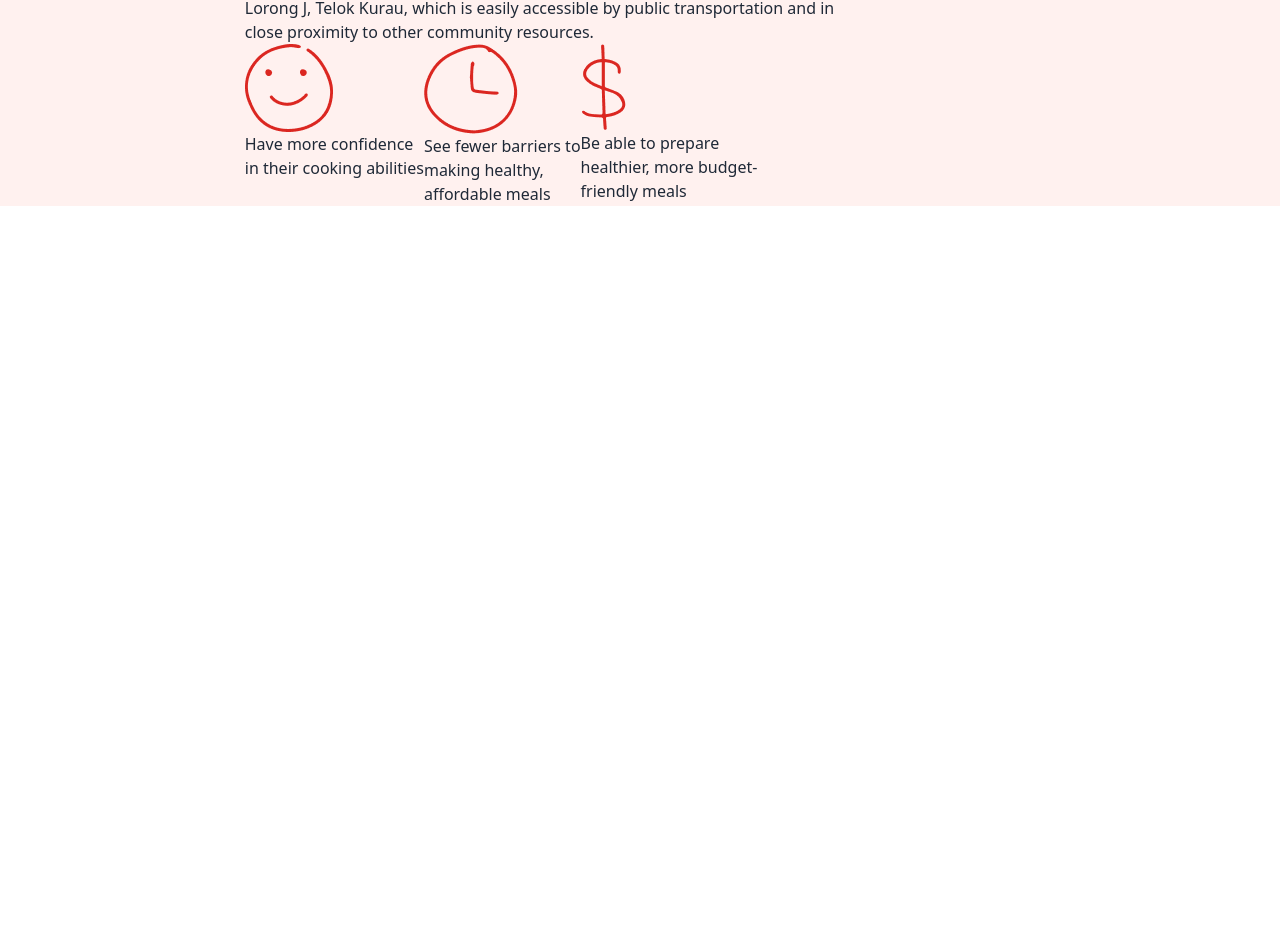
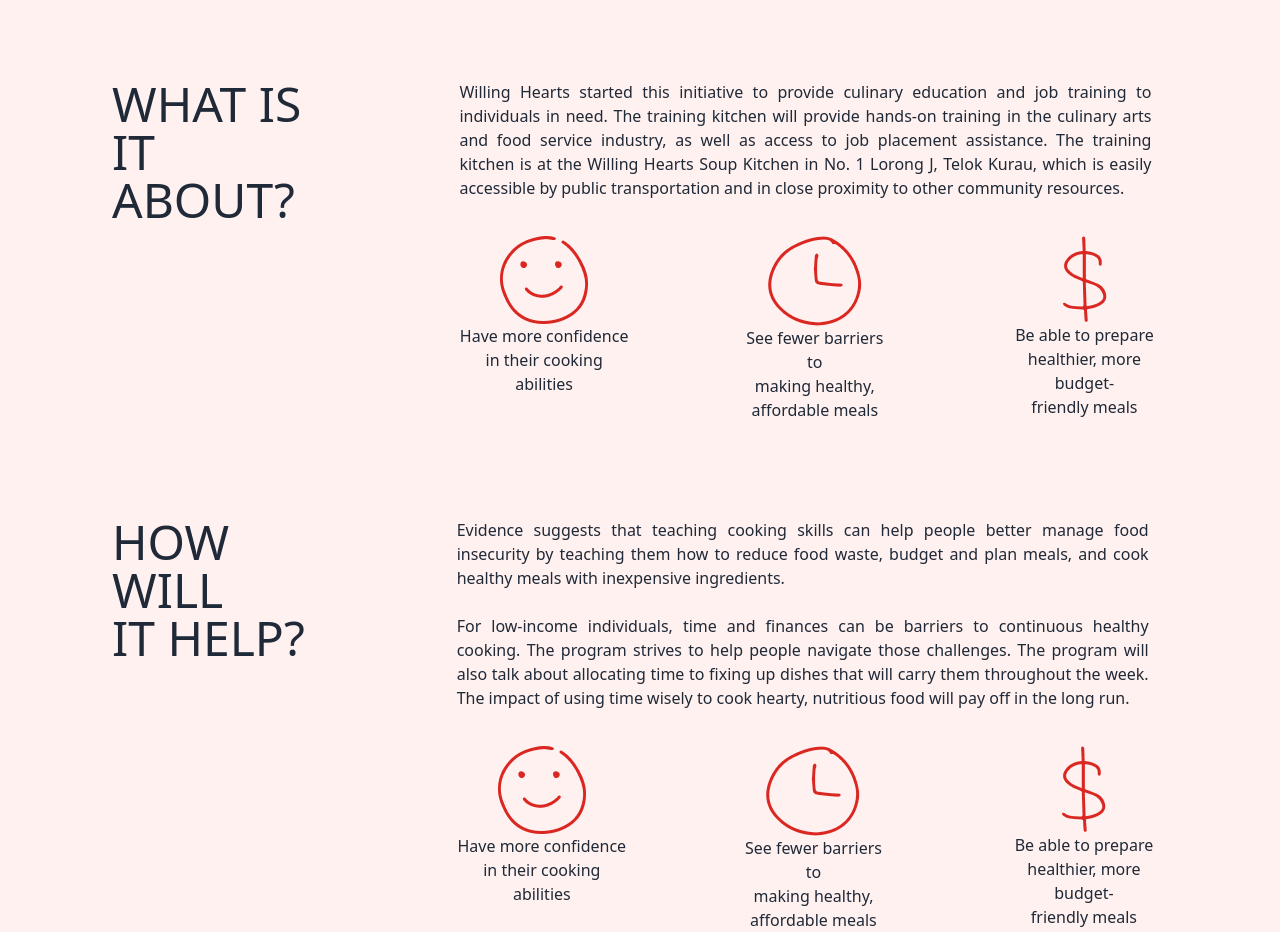
Before and after one commit to Glow-in-the-dark/GA-Project3, a React (Vite) app: page /trainingKitchen in a window 1280 px wide. Shown: the part 716-1648 px from the top of the page. Before the commit the page ends 922 px from the top, so only its background shows below. Built offline with nearby package versions, Linux system fonts and the light colour scheme.

Commit message:
what is it about and how will it help

```diff
--- a/src/comp-kitchen/TrainingKitchen.jsx
+++ b/src/comp-kitchen/TrainingKitchen.jsx
@@ -1,57 +1,134 @@
-import React from 'react';
+import React from "react";
 
 const TrainingKitchen = () => {
   return (
-      <div className="bg-secondary">
+    <div className="bg-secondary px-28">
+      {/* //////////////////////////// TOP ///////////////////////// */}
       <div className="text-center">
-          <h1>PROJECT: TRAINING KITCHEN</h1>
-          <p>
+        <h1 className="mb-7">PROJECT: TRAINING KITCHEN</h1>
+        <p className="">
           Willing Hearts not only want to feed but empower their beneficiaries
           further by teaching <br />
           them how to feed themselves
-            <img src="./kitchenImages/stove.png" alt="" className="" />
+          <img
+            src="./kitchenImages/stove.png"
+            alt=""
+            className="mt-14 mx-auto mb-24 w-[1200px] h-[520px]"
+          />
         </p>
       </div>
-        <div className="flex flex-wrap">
-          <h1 className="">
+      {/* /////////////////////// WHAT IS IT ABOUT? /////////////////////////////// */}
+      <section className="mb-24">
+        <div className="flex justify-center">
+          <h1>
             WHAT IS IT <br /> ABOUT?
           </h1>
-          <div>
-            <p>
+          <div className="ml-28">
+            <p className="mb-9 text-justify w-[692px]">
               Willing Hearts started this initiative to provide culinary
-              education and job training <br /> to individuals in need. The
-              training kitchen will provide hands-on training in the <br />{" "}
-              culinary arts and food service industry, as well as access to job
-              placement <br /> assistance. The training kitchen is at the
-              Willing Hearts Soup Kitchen in No. 1 <br />
-              Lorong J, Telok Kurau, which is easily accessible by public
-              transportation and in <br /> close proximity to other community
+              education and job training to individuals in need. The training
+              kitchen will provide hands-on training in the culinary arts and
+              food service industry, as well as access to job placement
+              assistance. The training kitchen is at the Willing Hearts Soup
+              Kitchen in No. 1 Lorong J, Telok Kurau, which is easily accessible
+              by public transportation and in close proximity to other community
               resources.
             </p>
-            <div className="list-none flex">
+            <ul className="list-none flex justify-center space-x-28">
               <li>
-                <img src="./kitchenImages/smiley.png" alt="" />
-                <p>
+                <img
+                  src="./kitchenImages/smiley.png"
+                  alt=""
+                  className="mx-auto"
+                />
+                <p className="text-center">
                   Have more confidence <br /> in their cooking abilities
                 </p>
               </li>
-              <li>
-                <img src="./kitchenImages/clock.png" alt="" />
-                <p>
+              <li className="">
+                <img
+                  src="./kitchenImages/clock.png"
+                  alt=""
+                  className="mx-auto"
+                />
+                <p className="text-center">
                   See fewer barriers to <br /> making healthy, <br />
                   affordable meals
                 </p>
               </li>
               <li>
-                <img src="./kitchenImages/dollar.png" alt="" />
-                <p>
+                <img
+                  src="./kitchenImages/dollar.png"
+                  alt=""
+                  className="mx-auto"
+                />
+                <p className="text-center">
                   Be able to prepare <br /> healthier, more budget- <br />
                   friendly meals
                 </p>
               </li>
+            </ul>
           </div>
         </div>
+      </section>
+      {/* /////////////////////// HOW WILL IT HELP? /////////////////////////////// */}
+      <section>
+        <div className="flex justify-center">
+          <h1>
+            HOW WILL
+            <br /> IT HELP?
+          </h1>
+          <div className="ml-28">
+            <p className="mb-9 text-justify w-[692px]">
+              Evidence suggests that teaching cooking skills can help people
+              better manage food insecurity by teaching them how to reduce food
+              waste, budget and plan meals, and cook healthy meals with
+              inexpensive ingredients. <br /> <br />
+              For low-income individuals, time and
+              finances can be barriers to continuous healthy cooking. The
+              program strives to help people navigate those challenges. The
+              program will also talk about allocating time to fixing up dishes
+              that will carry them throughout the week. The impact of using time
+              wisely to cook hearty, nutritious food will pay off in the long
+              run.
+            </p>
+            <ul className="list-none flex justify-center space-x-28">
+              <li>
+                <img
+                  src="./kitchenImages/smiley.png"
+                  alt=""
+                  className="mx-auto"
+                />
+                <p className="text-center">
+                  Have more confidence <br /> in their cooking abilities
+                </p>
+              </li>
+              <li className="">
+                <img
+                  src="./kitchenImages/clock.png"
+                  alt=""
+                  className="mx-auto"
+                />
+                <p className="text-center">
+                  See fewer barriers to <br /> making healthy, <br />
+                  affordable meals
+                </p>
+              </li>
+              <li>
+                <img
+                  src="./kitchenImages/dollar.png"
+                  alt=""
+                  className="mx-auto"
+                />
+                <p className="text-center">
+                  Be able to prepare <br /> healthier, more budget- <br />
+                  friendly meals
+                </p>
+              </li>
+            </ul>
           </div>
+        </div>
+      </section>
     </div>
   );
 };
```
Lines whose indentation alone changed are shown as unchanged.
